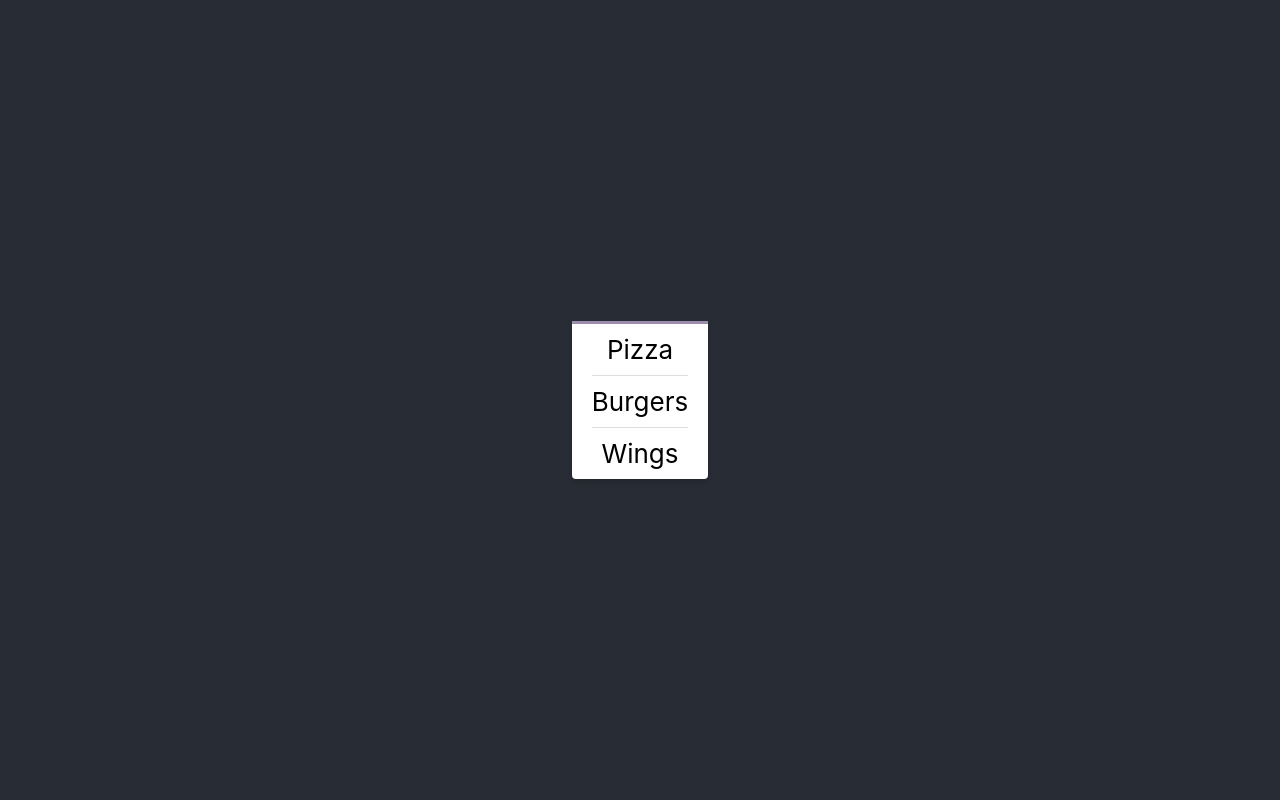
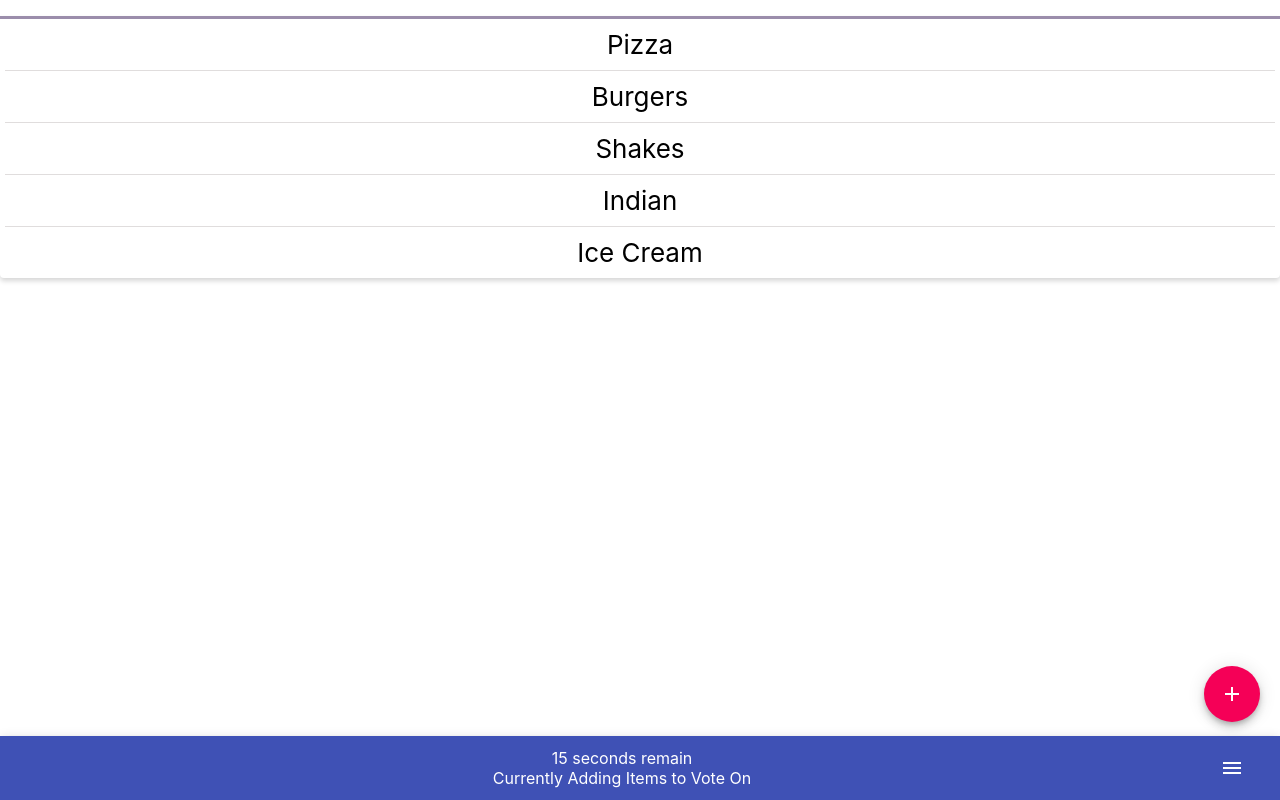
Before and after one commit to bradleyy/votarian, a React (Create React App) app: page / in a window 1280 px wide. Built offline with nearby package versions, Linux system fonts and the light colour scheme.

Commit message:
more stuff

```diff
--- a/package.json
+++ b/package.json
@@ -3,6 +3,8 @@
   "version": "0.1.0",
   "private": true,
   "dependencies": {
+    "@material-ui/core": "^4.9.1",
+    "@material-ui/icons": "^4.9.1",
     "@testing-library/jest-dom": "^4.2.4",
     "@testing-library/react": "^9.3.2",
     "@testing-library/user-event": "^7.1.2",
@@ -11,6 +13,7 @@
     "@types/react": "^16.9.19",
     "@types/react-dom": "^16.9.5",
     "array-move": "^2.2.1",
+    "moment": "^2.24.0",
     "react": "^16.12.0",
     "react-dom": "^16.12.0",
     "react-scripts": "3.3.0",
--- /dev/null
+++ b/src/AddItem.tsx
@@ -0,0 +1,97 @@
+import React from "react";
+import PropTypes from 'prop-types';
+
+import Button from "@material-ui/core/Button";
+import Dialog from "@material-ui/core/Dialog";
+import DialogActions from "@material-ui/core/DialogActions";
+import DialogContent from "@material-ui/core/DialogContent";
+import DialogContentText from "@material-ui/core/DialogContentText";
+import DialogTitle from "@material-ui/core/DialogTitle";
+import Fab from "@material-ui/core/Fab";
+import AddIcon from "@material-ui/icons/Add";
+import TextField from "@material-ui/core/TextField";
+
+import { makeStyles } from "@material-ui/core/styles";
+
+import {ItemsProps} from './SortableComponent';
+
+const useStyles = makeStyles(theme => ({
+  fabButton: {
+    position: "absolute",
+    zIndex: 1,
+    top: -70,
+    //left: 0,
+    right: 20
+    //margin: '0 auto',
+  }
+}));
+
+interface HideableItemsProps extends ItemsProps {
+  hidden: boolean
+}
+
+const AddItem = ({items, setItems, hidden}:HideableItemsProps) => {
+  const classes = useStyles();
+  const [open, setOpen] = React.useState(false);
+  const [itemText, setItemText] = React.useState("");
+
+  const handleClickOpen = () => {
+    setOpen(true);
+  };
+
+  const handleClose = () => {
+    setOpen(false);
+    setItems([itemText].concat(items));
+    setItemText("");
+  };
+
+  return (
+    <div hidden={hidden}>
+      <Fab
+        color="secondary"
+        aria-label="add"
+        className={classes.fabButton}
+        onClick={handleClickOpen}
+      >
+        <AddIcon />
+      </Fab>
+      <Dialog
+        open={open}
+        onClose={handleClose}
+        aria-labelledby="alert-dialog-title"
+        aria-describedby="alert-dialog-description"
+      >
+        <DialogTitle id="alert-dialog-title">
+          {"Add Item to voting pool"}
+        </DialogTitle>
+        <DialogContent>
+          <TextField
+            id="outlined-basic"
+            label="New Item"
+            variant="outlined"
+            value={itemText}
+            onChange={e => {
+              setItemText(e.target.value);
+            }}
+          />
+        </DialogContent>
+        <DialogActions>
+          <Button onClick={() => {setOpen(false)}} color="primary">
+            Cancel
+          </Button>
+          <Button onClick={handleClose} color="primary" autoFocus>
+            Submit
+          </Button>
+        </DialogActions>
+      </Dialog>
+    </div>
+  );
+}
+
+AddItem.propTypes = {
+  items: PropTypes.arrayOf(PropTypes.string),
+  setItems: PropTypes.func,
+  hidden: PropTypes.bool
+};
+
+export default AddItem;
--- a/src/App.css
+++ b/src/App.css
@@ -15,7 +15,7 @@
 
 .App-header {
   background-color: #282c34;
-  min-height: 100vh;
+  min-height: 8vh;
   display: flex;
   flex-direction: column;
   align-items: center;
@@ -47,3 +47,14 @@ li {
 li:first-of-type {
   border-top: none;
 }
+
+ul {
+  list-style: none;
+  padding: 0px 5px;
+  background-color: #fff;
+  color: #000;
+  border-bottom-left-radius: 4px;
+  border-bottom-right-radius: 4px;
+  border-top: 3px solid #9b8dab;
+  box-shadow: 0 3px 5px 0 rgba(0, 0, 0, 0.16);
+}
--- a/src/App.tsx
+++ b/src/App.tsx
@@ -1,33 +1,38 @@
-import React from 'react';
+import React, { useState } from 'react';
 import styled from 'styled-components';
 
+
 import SortableComponent from './SortableComponent';
+import AppMenuBar from './AppMenuBar';
 //import logo from './logo.svg';
 import './App.css';
 
-  // width: 400px;
-  // margin: 30px auto;
-  // font-family: ${fontFamily};
-  // font-size: ${fontSize};
-  // color: ${gray2};
-  const Container = styled.div`
-  ul {
-    list-style: none;
-    padding: 0px 20px;
-    background-color: #fff;
-    color: #000;
-    border-bottom-left-radius: 4px;
-    border-bottom-right-radius: 4px;
-    border-top: 3px solid #9b8dab;
-    box-shadow: 0 3px 5px 0 rgba(0, 0, 0, 0.16);
+const Container = styled.div``;
+
+export enum Phases {
+  AddingItems,
+  Voting,
+  Results
+}
+
+const App: React.FC = () => {
+  const [items, setItems] = useState(["Pizza", "Burgers", "Shakes", "Indian", "Ice Cream", ]);
+  const [remaining, setRemaining] = useState(20);
+  const [phase, setPhase] = useState(Phases.AddingItems);
+
+  if (remaining === 0 && phase !== Phases.Results) {
+    setPhase(phase+1);
+    if (phase !== Phases.Results - 1) {
+      setRemaining(20);
+    }
   }
-`;
-const App: React.FC = () => {
+
   return (
     <Container className="App">
-      <header className="App-header">
-        <SortableComponent />
-      </header>
+      {/* <header className="App-header">
+      </header> */}
+      <SortableComponent items={items} setItems={setItems} phase={phase} />
+      <AppMenuBar items={items} setItems={setItems} remaining={remaining} setRemaining={setRemaining} phase={phase} />
     </Container>
   );
 }
--- /dev/null
+++ b/src/AppMenuBar.tsx
@@ -0,0 +1,102 @@
+import React from 'react';
+import PropTypes from 'prop-types';
+
+import { makeStyles } from '@material-ui/core/styles';
+import AppBar from '@material-ui/core/AppBar';
+import CssBaseline from '@material-ui/core/CssBaseline';
+import Toolbar from '@material-ui/core/Toolbar';
+import Typography from '@material-ui/core/Typography';
+import IconButton from '@material-ui/core/IconButton';
+import Paper from '@material-ui/core/Paper';
+import Fab from '@material-ui/core/Fab';
+import List from '@material-ui/core/List';
+import ListItem from '@material-ui/core/ListItem';
+import ListItemAvatar from '@material-ui/core/ListItemAvatar';
+import ListItemText from '@material-ui/core/ListItemText';
+import ListSubheader from '@material-ui/core/ListSubheader';
+import Avatar from '@material-ui/core/Avatar';
+import MenuIcon from '@material-ui/icons/Menu';
+import AddIcon from '@material-ui/icons/Add';
+import SearchIcon from '@material-ui/icons/Search';
+import MoreIcon from '@material-ui/icons/MoreVert';
+
+import CountdownTimer, { CountdownProps } from './CountdownTimer';
+import {ItemsProps} from './SortableComponent';
+import AddItem from './AddItem';
+import {Phases} from './App';
+
+const useStyles = makeStyles(theme => ({
+    text: {
+      padding: theme.spacing(2, 2, 0),
+    },
+    paper: {
+      paddingBottom: 50,
+    },
+    list: {
+      marginBottom: theme.spacing(2),
+    },
+    subheader: {
+      backgroundColor: theme.palette.background.paper,
+    },
+    appBar: {
+      top: 'auto',
+      bottom: 0,
+    },
+    grow: {
+      flexGrow: 1,
+    },
+    fabButton: {
+      position: 'absolute',
+      zIndex: 1,
+      top: -70,
+      //left: 0,
+      right: 20,
+      //margin: '0 auto',
+    },
+  }));
+
+interface Combo extends ItemsProps, CountdownProps {
+
+}
+
+const printPhase = (phase:number) => {
+    if (phase === Phases.AddingItems) {
+        return "Currently Adding Items to Vote On";
+    } else if (phase === Phases.Voting) {
+        return "Currently Voting: Order Items to Vote";
+    } else if (phase === Phases.Results) {
+        return "Voting Finished"
+    }
+};
+
+const AppMenuBar = ({items, setItems, remaining, setRemaining, phase}:Combo) => {
+    const classes = useStyles();
+
+    return (
+        <AppBar position="fixed" color={remaining < 10 && remaining % 2 === 1 ? "inherit": "primary"} className={classes.appBar}>
+        <Toolbar>
+        <AddItem items={items} setItems={setItems} phase={phase} hidden={phase !== Phases.AddingItems } />
+        <div className={classes.grow} >
+            <CountdownTimer remaining={remaining} setRemaining={setRemaining} />
+            {printPhase(phase)}
+        </div>
+        {/* <IconButton color="inherit">
+            <SearchIcon />
+        </IconButton>
+        <IconButton edge="end" color="inherit">
+            <MoreIcon />
+        </IconButton> */}
+        <IconButton edge="start" color="inherit" aria-label="open drawer">
+            <MenuIcon />
+        </IconButton>
+        </Toolbar>
+        </AppBar>
+    );
+}
+AppMenuBar.propTypes = {
+    items: PropTypes.number,
+    setItems: PropTypes.func
+};
+
+
+export default AppMenuBar;
--- /dev/null
+++ b/src/CountdownTimer.tsx
@@ -0,0 +1,29 @@
+import React from 'react';
+import PropTypes from 'prop-types';
+
+const CountdownTimer = ({remaining, setRemaining}:CountdownProps) => {
+    React.useEffect(() => {
+        if (remaining > 0) {
+            const timerID = setInterval(() => {setRemaining(remaining - 1);}, 1000);
+            return () => {clearInterval(timerID)};
+        }
+    }, [remaining,]
+    );
+    let isRed = false
+    if (remaining < 10 && remaining % 2 === 1) {
+        isRed = true;
+    }
+    return <div style={{color: isRed ? "red" : "white"}}>{remaining} seconds remain</div>;
+};
+
+export interface CountdownProps {
+    remaining: number;
+    setRemaining: Function;
+}
+
+CountdownTimer.propTypes = {
+    items: PropTypes.number,
+    setItems: PropTypes.func
+};
+
+export default CountdownTimer;
--- a/src/SortableComponent.tsx
+++ b/src/SortableComponent.tsx
@@ -1,31 +1,40 @@
-import React, {Component} from 'react';
+import React from 'react';
 import {SortableContainer, SortableElement} from 'react-sortable-hoc';
+import PropTypes from "prop-types";
+
 import arrayMove from 'array-move';
+import { Phases } from './App';
+
 
 const SortableItem = SortableElement(({value} : {value:String}) => <li>{value}</li>);
 
-const SortableList = SortableContainer(({items} : {items:String[]}) => {
+const SortableList = SortableContainer(({items, phase} : {items:String[], phase:number}) => {
   return (
-    <ul>
-      {items.map((value, index) => (
-        <SortableItem key={`item-${value}`} index={index} value={value} />
-      ))}
-    </ul>
+      <ul>
+        {items.map((value, index) => (
+          <SortableItem key={`item-${value}`} index={index} value={value} disabled={phase === Phases.Results} />
+        ))}
+      </ul>
   );
 });
 
-class SortableComponent extends Component {
-  [x: string]: any;
-  state = {
-    items: ['Pizza', 'Burgers', 'Wings'],
+export interface ItemsProps {
+    items: string[];
+    setItems: Function;
+    phase: number;
+}
+
+const SortableComponent = ({items, setItems, phase}:ItemsProps) => {
+  const onSortEnd = ({oldIndex, newIndex} : {oldIndex:number, newIndex:number}) => {
+    setItems(arrayMove(items, oldIndex, newIndex));
   };
-  onSortEnd = ({oldIndex, newIndex} : {oldIndex:number, newIndex:number}) => {
-    this.setState(({items}:{items:string[]}) => ({
-      items: arrayMove(items, oldIndex, newIndex),
-    }));
-  };
-  render() {
-    return <SortableList items={this.state.items} onSortEnd={this.onSortEnd} />;
-  }
+
+  return <SortableList items={items} onSortEnd={onSortEnd} phase={phase} />;
+
 }
+SortableComponent.propTypes = {
+    items: PropTypes.arrayOf(PropTypes.string),
+    setItems: PropTypes.func
+};
+
 export default SortableComponent;
```
Also changed, not shown: 1 other file (tests, documents, lock files or other folders).
